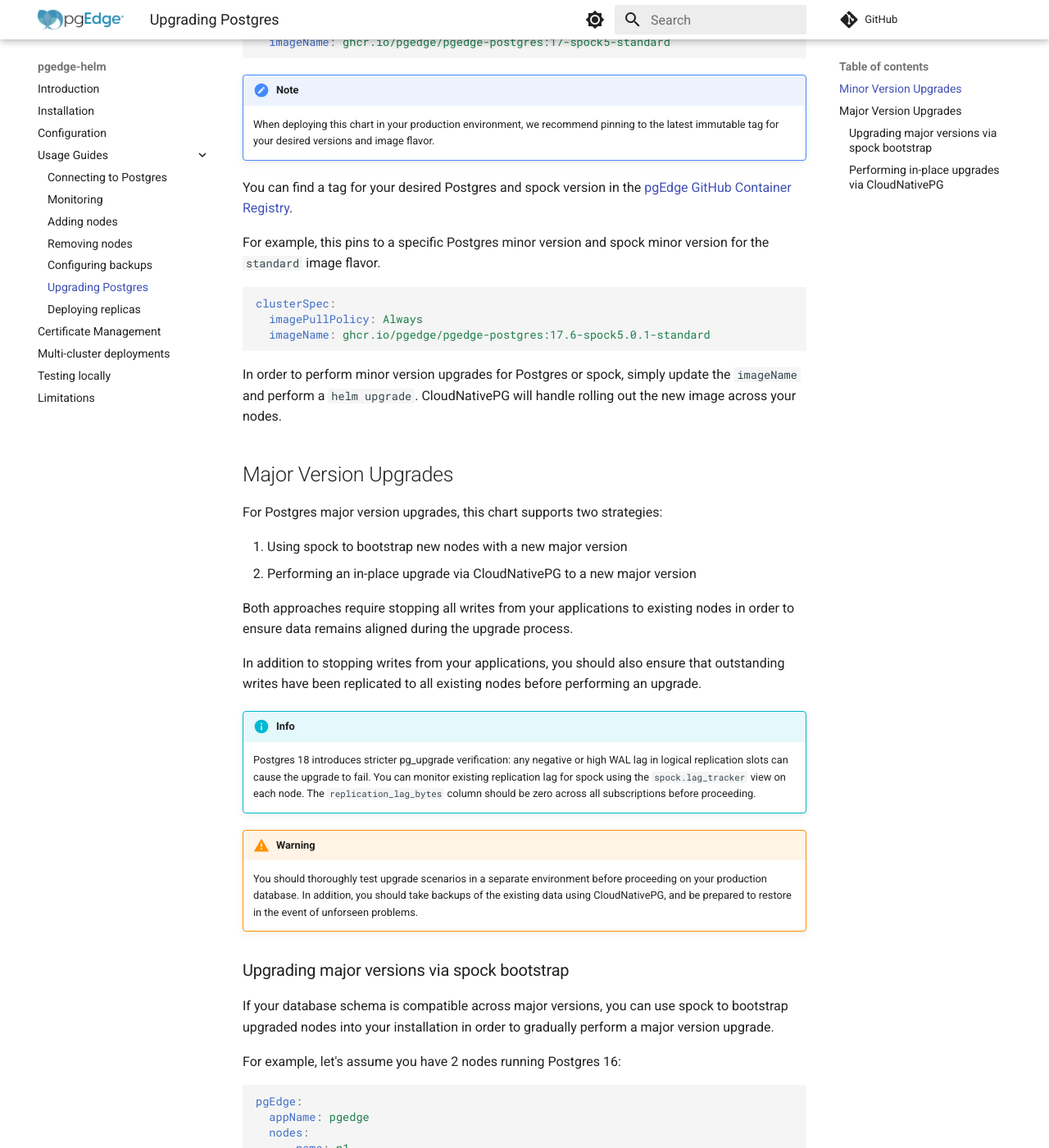
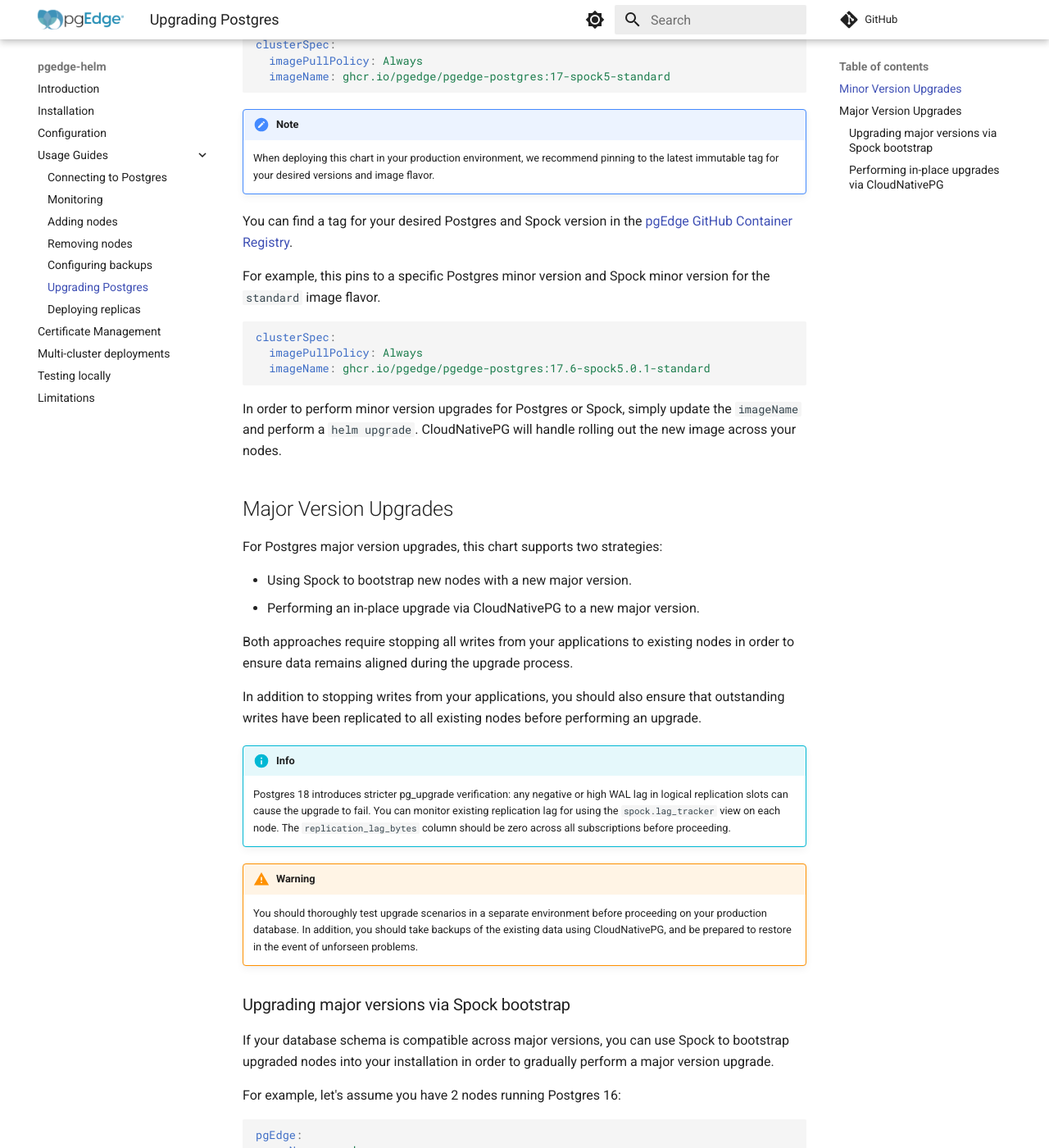
Before and after one commit to pgEdge/pgedge-helm, an MkDocs documentation site: the page built from docs/usage/postgres_upgrades.md, in a window 1280 px wide and 1400 px high, scrolled down 330 px. Shown: the whole window at 82% size. Built offline with MkDocs 1.6.1 and Material for MkDocs 9.7.7, drawn with Linux system fonts in a browser that asks for light colours; comment, search, counter and statistics services are not loaded; some of the changed lines change nothing that is shown; some of the changed text lies outside the part shown.

Commit message:
address postgres_upgrades.md feedback

````diff
--- a/docs/usage/postgres_upgrades.md
+++ b/docs/usage/postgres_upgrades.md
@@ -1,6 +1,8 @@
 ## Minor Version Upgrades
 
-This chart utilizes a mutable tag by default to pull the latest spock 5 image for Postgres 17. The use of this mutable tag in the chart makes it easier to keep examples updated as new versions of Postgres and spock are released.
+This chart utilizes a mutable tag by default to pull the latest pgEdge Enterprise Postgres image for Postgres 17 and Spock 5.
+
+The use of this mutable tag in the chart makes it easier to keep examples updated as new versions of Postgres and Spock are released.
 
 ```yaml
 clusterSpec:
@@ -12,9 +14,9 @@
 
     When deploying this chart in your production environment, we recommend pinning to the latest immutable tag for your desired versions and image flavor.
 
-You can find a tag for your desired Postgres and spock version in the [pgEdge GitHub Container Registry](https://github.com/pgEdge/postgres-images/pkgs/container/pgedge-postgres).
+You can find a tag for your desired Postgres and Spock version in the [pgEdge GitHub Container Registry](https://github.com/pgEdge/postgres-images/pkgs/container/pgedge-postgres).
 
-For example, this pins to a specific Postgres minor version and spock minor version for the `standard` image flavor.
+For example, this pins to a specific Postgres minor version and Spock minor version for the `standard` image flavor.
 
 ```yaml
 clusterSpec:
@@ -22,14 +24,14 @@
   imageName: ghcr.io/pgedge/pgedge-postgres:17.6-spock5.0.1-standard
 ```
 
-In order to perform minor version upgrades for Postgres or spock, simply update the `imageName` and perform a `helm upgrade`. CloudNativePG will handle rolling out the new image across your nodes.
+In order to perform minor version upgrades for Postgres or Spock, simply update the `imageName` and perform a `helm upgrade`. CloudNativePG will handle rolling out the new image across your nodes.
 
 ## Major Version Upgrades
 
 For Postgres major version upgrades, this chart supports two strategies:
 
-1. Using spock to bootstrap new nodes with a new major version
-2. Performing an in-place upgrade via CloudNativePG to a new major version
+- Using Spock to bootstrap new nodes with a new major version.
+- Performing an in-place upgrade via CloudNativePG to a new major version.
 
 Both approaches require stopping all writes from your applications to existing nodes in order to ensure data remains aligned during the upgrade process.
 
@@ -37,15 +39,15 @@
 
 !!! info
 
-    Postgres 18 introduces stricter pg_upgrade verification: any negative or high WAL lag in logical replication slots can cause the upgrade to fail. You can monitor existing replication lag for spock using the `spock.lag_tracker` view on each node. The `replication_lag_bytes` column should be zero across all subscriptions before proceeding.
+    Postgres 18 introduces stricter pg_upgrade verification: any negative or high WAL lag in logical replication slots can cause the upgrade to fail. You can monitor existing replication lag for  using the `spock.lag_tracker` view on each node. The `replication_lag_bytes` column should be zero across all subscriptions before proceeding.
 
 !!! warning
 
     You should thoroughly test upgrade scenarios in a separate environment before proceeding on your production database. In addition, you should take backups of the existing data using CloudNativePG, and be prepared to restore in the event of unforseen problems.
 
-### Upgrading major versions via spock bootstrap
+### Upgrading major versions via Spock bootstrap
 
-If your database schema is compatible across major versions, you can use spock to bootstrap upgraded nodes into your installation in order to gradually perform a major version upgrade.
+If your database schema is compatible across major versions, you can use Spock to bootstrap upgraded nodes into your installation in order to gradually perform a major version upgrade.
 
 For example, let's assume you have 2 nodes running Postgres 16:
 
````
